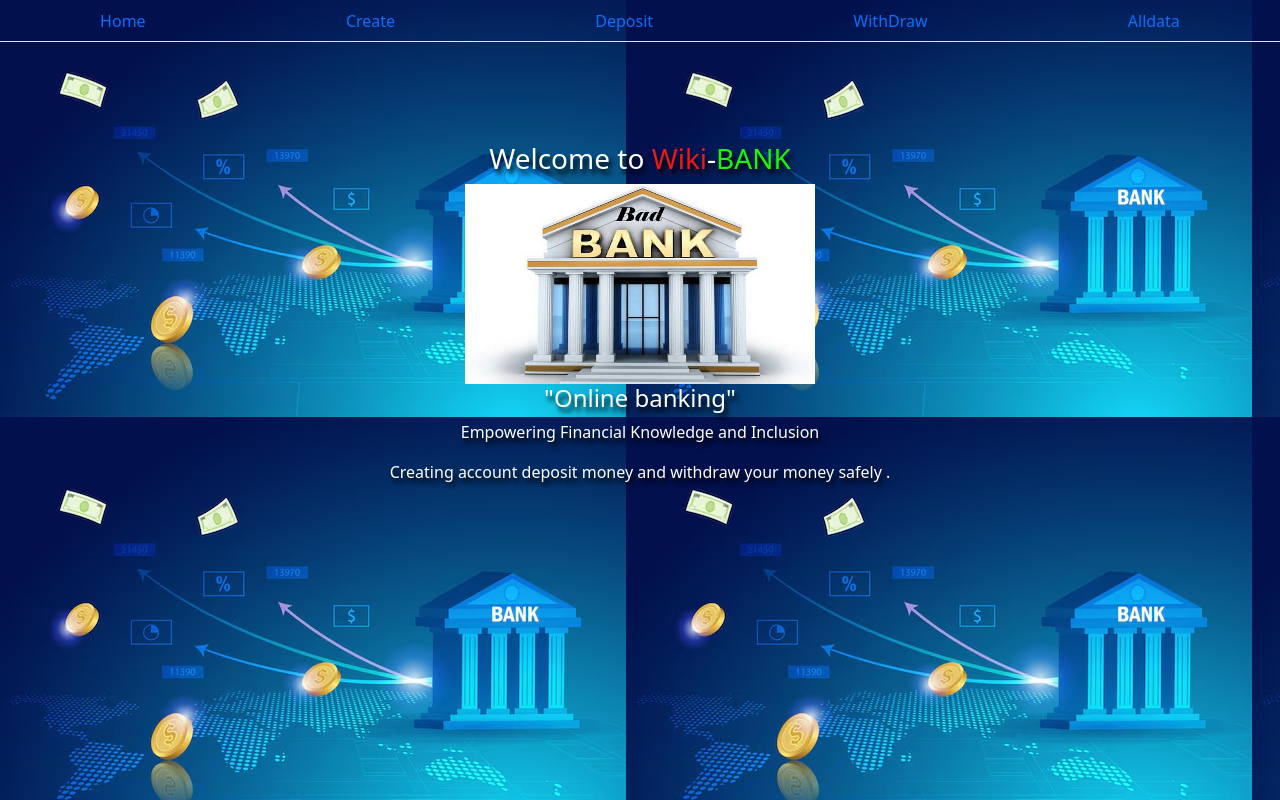
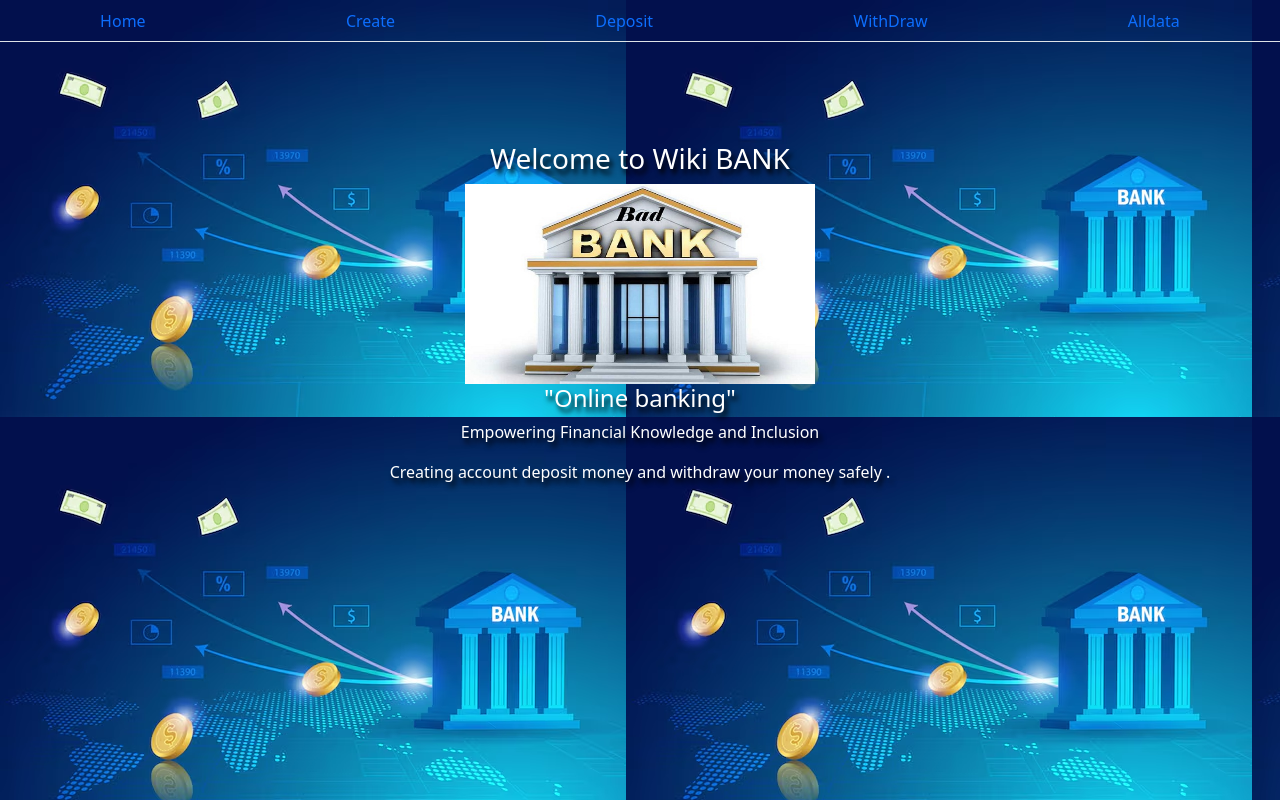
Before and after one commit to Vignesh-MCA23/DeployBank-, a React (Create React App) app: page /#/home in a window 1280 px wide. Built offline with nearby package versions, Linux system fonts and the light colour scheme.

Commit message:
Update home.js

```diff
--- a/src/home.js
+++ b/src/home.js
@@ -3,7 +3,7 @@ export default function Home(){
     return(
         <>
         <div id="home">
-         <h3>Welcome to <span id="span-1">Wiki</span>-<span id="span-2">BANK</span></h3>
+         <h3>Welcome to Wiki BANK</h3>
          <img src={image} alt="home" height='200px' width='350px'></img>
 
          <h4>"Online banking"</h4>
```
